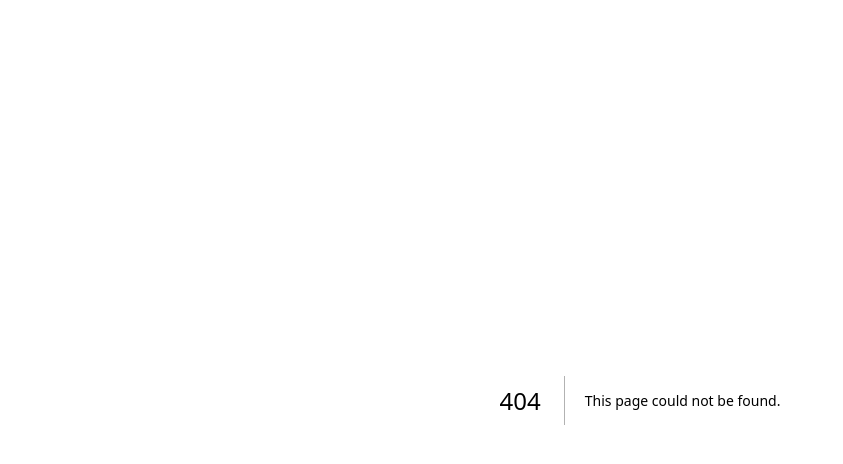
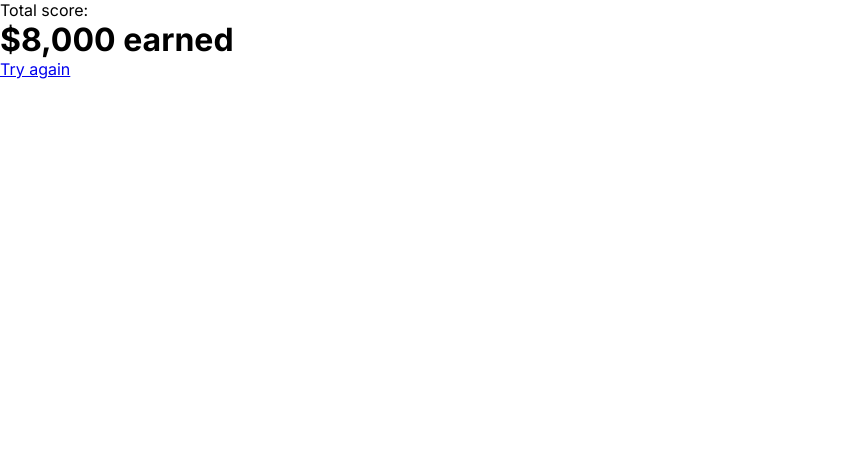
Before and after one commit to JohnyYer/millionaire, a Next.js app: page /finish in a window 1280 px wide. Before the commit this address had no page. Shown: the top 464 px of the page, without its empty margins (0-843 px from the left). Built offline with nearby package versions, Linux system fonts and the light colour scheme.

Commit message:
Base structure; Sass

```diff
--- a/package.json
+++ b/package.json
@@ -14,7 +14,8 @@
   "dependencies": {
     "next": "14.0.4",
     "react": "^18",
-    "react-dom": "^18"
+    "react-dom": "^18",
+    "sass": "^1.69.5"
   },
   "devDependencies": {
     "@testing-library/jest-dom": "^6.1.5",
--- /dev/null
+++ b/src/app/finish/page.tsx
@@ -0,0 +1,13 @@
+import Link from "next/link";
+
+function Finish() {
+  return (
+    <div>
+      <p>Total score:</p>
+      <h1>$8,000 earned</h1>
+      <Link href="/">Try again</Link>
+    </div>
+  );
+}
+
+export default Finish;
--- a/src/app/layout.tsx
+++ b/src/app/layout.tsx
@@ -1,6 +1,6 @@
 import type { Metadata } from "next";
 import { Inter } from "next/font/google";
-import "./globals.css";
+import "./globals.scss";
 
 const inter = Inter({ subsets: ["latin"] });
 
--- /dev/null
+++ b/src/app/play/page.tsx
@@ -0,0 +1,5 @@
+function Play() {
+  return <div>Play</div>;
+}
+
+export default Play;
```
Also changed, not shown: src/app/page.tsx (+8 -1 lines), src/app/globals.scss (renamed from src/app/globals.css), 1 other file (tests, documents, lock files or other folders).
